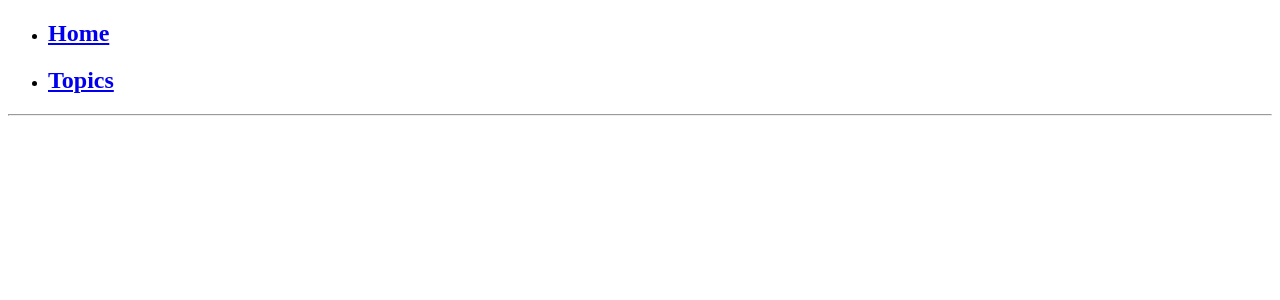
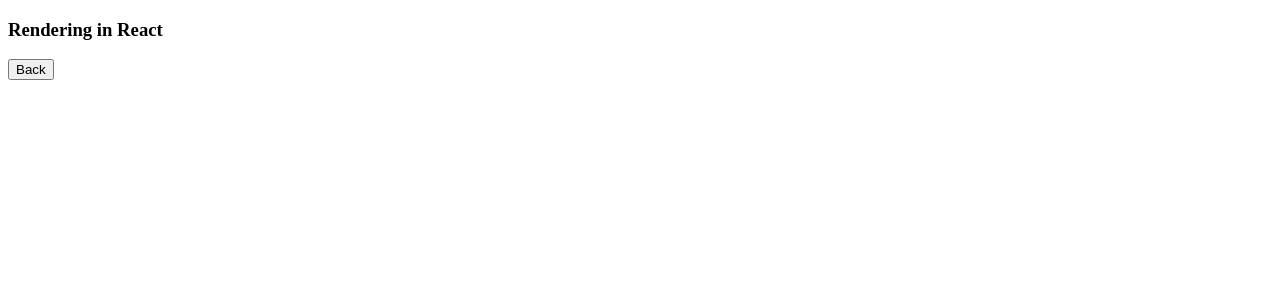
Before and after one commit to nizhantiw/React-Links---Working-with-APIs-React-Sending-a-POST-Request-What-is-Routing---w6pobbw5oj1h, a React app: page /topics/rendering in a window 1280 px wide. Shown: the top 300 px of the page. Built offline with nearby package versions, Linux system fonts and the light colour scheme.

Commit message:
Update RenderingTopic.js

```diff
--- a/src/components/RenderingTopic.js
+++ b/src/components/RenderingTopic.js
@@ -1,20 +1,16 @@
-import React from "react";
-import { Link } from "react-router-dom";
+import React from 'react'
+import { useHistory } from 'react-router-dom'
 
-const Home = () => {
+const RenderingTopic = () => {
+  const history = useHistory()
   return (
-    <div id="home-div">
-      <ul>
-        <li>
-        <Link to="/"><h2 id="home-item">Home</h2></Link>
-        </li>
-        <li>
-           <Link to="/topics"><h2 id="topics-item">Topics</h2></Link>
-        </li>
-      </ul>
-      <hr />
+    <div id="rendering-div">
+      <h3>Rendering in React</h3>
+      <button id="rendering-back-button" onClick={() => history.push("/topics")}>
+        Back
+      </button>
     </div>
-  );
-};
+  )
+}
 
-export default Home;
+export default RenderingTopic
```
